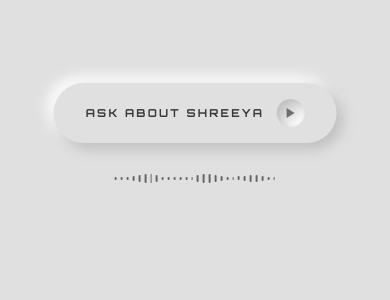
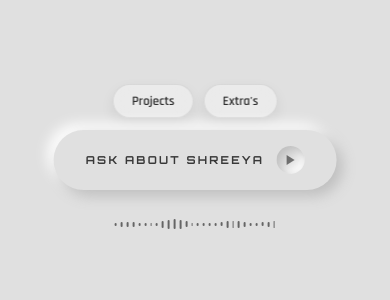
Before and after one commit to Shriyaak/CORA_portfolio, a Next.js app: page / in a window 390 px wide. Shown: the top 300 px of the page. Built offline with nearby package versions, Linux system fonts and the light colour scheme.

Commit message:
mobile fixes, nav pills, robot zoom, welcome pill

```diff
--- a/app/page.js
+++ b/app/page.js
@@ -33,7 +33,7 @@ export default function Home() {
           bottom: 0,
           right: 0,
           width: '400px',
-          height: '100px',
+          height: '57px',
           background: '#e3e3e3',
           zIndex: 20,
         }} />
--- a/components/core/RobotScene.jsx
+++ b/components/core/RobotScene.jsx
@@ -4,7 +4,15 @@ import { useEffect, useRef, useState } from 'react';
 
 export default function RobotScene() {
   const [frozen, setFrozen] = useState(false);
+  const [isMobile, setIsMobile] = useState(false);
   const viewerRef = useRef(null);
+
+  useEffect(() => {
+    const checkMobile = () => setIsMobile(window.innerWidth <= 768);
+    checkMobile();
+    window.addEventListener('resize', checkMobile);
+    return () => window.removeEventListener('resize', checkMobile);
+  }, []);
 
   useEffect(() => {
     const script = document.createElement('script');
@@ -65,14 +73,23 @@ export default function RobotScene() {
       position: 'absolute',
       top: 0,
       left: 0,
+      overflow: 'hidden',
     }}>
       <spline-viewer
         ref={viewerRef}
         url="https://prod.spline.design/RoAkoZKC6TDrRDPP/scene.splinecode"
-        style={{ width: '100%', height: '100%', display: 'block' }}
+        style={{
+          width: '100%',
+          height: '100%',
+          display: 'block',
+          // Zoom out on mobile by scaling down and shifting up slightly
+          transform: isMobile ? 'scale(0.7) translateY(-10%)' : 'none',
+          transformOrigin: 'center top',
+          transition: 'transform 0.3s ease',
+        }}
       />
 
-      {/* Cover Spline watermark — matches page background exactly */}
+      {/* Cover Spline watermark */}
       <div style={{
         position: 'absolute',
         bottom: 0,
--- a/components/panels/TalkButton.jsx
+++ b/components/panels/TalkButton.jsx
@@ -1,6 +1,7 @@
 'use client';
 
 import { useState, useEffect, useRef } from 'react';
+import { useRouter } from 'next/navigation';
 
 const BG = '#e0e0e0';
 const SHADOW_OUT = '6px 6px 14px #bebebe, -6px -6px 14px #ffffff';
@@ -116,6 +117,7 @@ const INITIAL_MESSAGES = [
 ];
 
 export default function TalkButton() {
+  const router = useRouter();
   const [open, setOpen]             = useState(false);
   const [activated, setActivated]   = useState(false);
   const [messages, setMessages]     = useState(INITIAL_MESSAGES);
@@ -218,11 +220,7 @@ export default function TalkButton() {
   const startListening = async () => {
     try {
       const stream = await navigator.mediaDevices.getUserMedia({
-        audio: {
-          echoCancellation: true,
-          noiseSuppression: true,
-          autoGainControl: true,
-        }
+        audio: { echoCancellation: true, noiseSuppression: true, autoGainControl: true }
       });
       stream.getTracks().forEach(t => t.stop());
     } catch (err) {
@@ -246,42 +244,30 @@ export default function TalkButton() {
       setBarState('idle');
     }, 5000);
 
-    recognition.onstart = () => {
-      setListening(true);
-      setBarState('listening');
-      setInput('');
-    };
-
+    recognition.onstart = () => { setListening(true); setBarState('listening'); setInput(''); };
     recognition.onresult = (event) => {
       clearTimeout(autoStopRef.current);
       const transcript = event.results[0][0].transcript;
-      setListening(false);
-      setBarState('idle');
-      setInput(transcript);
+      setListening(false); setBarState('idle'); setInput(transcript);
       setTimeout(() => sendText(transcript), 100);
     };
-
     recognition.onerror = (e) => {
       clearTimeout(autoStopRef.current);
       console.error('Speech recognition error:', e.error);
-      setListening(false);
-      setBarState('idle');
+      setListening(false); setBarState('idle');
     };
-
     recognition.onend = () => {
       clearTimeout(autoStopRef.current);
       setListening(false);
       if (barState === 'listening') setBarState('idle');
     };
-
     recognition.start();
   };
 
   const stopListening = () => {
     clearTimeout(autoStopRef.current);
     if (recognitionRef.current) recognitionRef.current.stop();
-    setListening(false);
-    setBarState('idle');
+    setListening(false); setBarState('idle');
   };
 
   return (
@@ -291,6 +277,41 @@ export default function TalkButton() {
         transform: 'translateX(-50%)', zIndex: 20,
         display: 'flex', flexDirection: 'column', alignItems: 'center', gap: '4px',
       }}>
+
+        {/* ── MOBILE NAV PILLS — above search bar, mobile only ── */}
+        {isMobile && (
+          <div style={{
+            display: 'flex', gap: '10px', marginBottom: '8px',
+          }}>
+            {[
+              { label: 'Projects', href: '/projects' },
+              { label: "Extra's", href: '/extras' },
+            ].map(item => (
+              <div
+                key={item.label}
+                onClick={() => router.push(item.href)}
+                style={{
+                  padding: '8px 18px',
+                  borderRadius: '999px',
+                  background: 'rgba(255,255,255,0.35)',
+                  backdropFilter: 'blur(12px)',
+                  WebkitBackdropFilter: 'blur(12px)',
+                  border: '1px solid rgba(0,0,0,0.08)',
+                  boxShadow: '0 6px 14px rgba(0,0,0,0.08)',
+                  fontFamily: 'Rajdhani, sans-serif',
+                  fontSize: '13px',
+                  fontWeight: '700',
+                  color: 'rgba(0,0,0,0.8)',
+                  cursor: 'pointer',
+                  whiteSpace: 'nowrap',
+                  userSelect: 'none',
+                }}
+              >
+                {item.label}
+              </div>
+            ))}
+          </div>
+        )}
 
         {/* ── PILL ── */}
         {!activated && (
@@ -359,7 +380,6 @@ export default function TalkButton() {
               onMouseLeave={e => { e.currentTarget.style.boxShadow = SHADOW_INSET; e.currentTarget.style.color = 'rgba(0,0,0,0.5)'; }}
             >→</button>
 
-            {/* Mic — desktop only */}
             {micSupported && !isMobile && (
               <button
                 onClick={listening ? stopListening : startListening}
```
